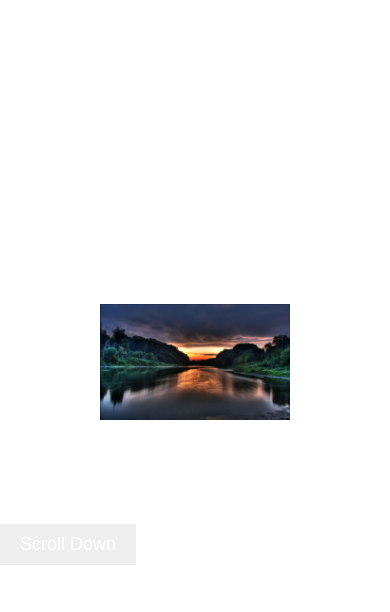
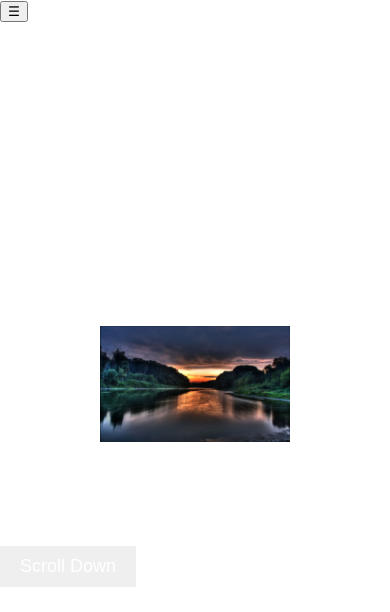
Before and after one commit to rishabh-art/getwell, a plain HTML site: page index.html in a window 390 px wide. Shown: the top 612 px of the page. Drawn offline with Linux system fonts and the light colour scheme.

Commit message:
Update index.html
Mobile viewport

```diff
--- a/index.html
+++ b/index.html
@@ -8,6 +8,7 @@
     <title>Your Website Title</title>
 </head>
 <body>
+    <button id="menu-button">&#9776;</button>
     <nav class="navbar">
         <ul>
             <li><a href="#about-us">About Us</a></li>
```
